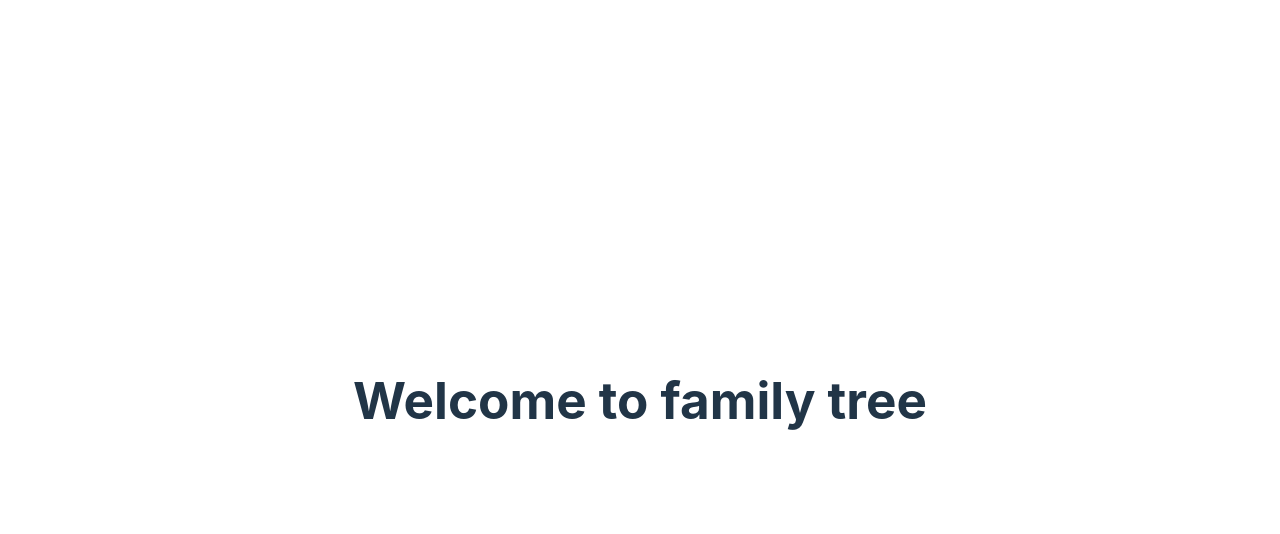
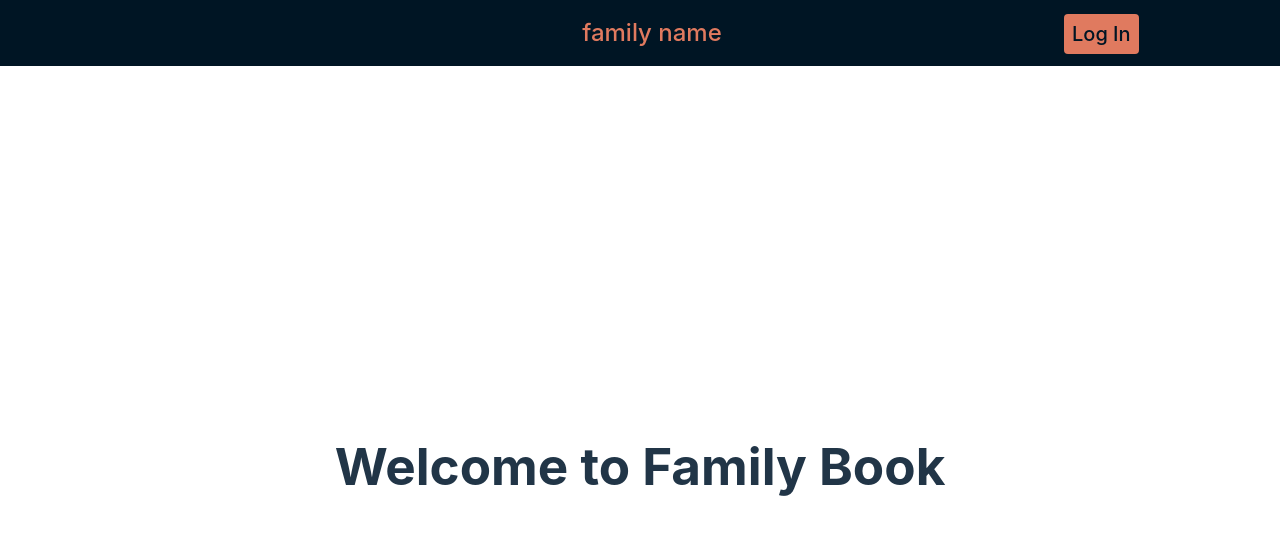
Before and after one commit to sharmas07/Team_Git, a React (Vite) app in the folder client/: page / in a window 1280 px wide. Shown: the top 534 px of the page. Built offline with nearby package versions, Linux system fonts and the light colour scheme.

Commit message:
add navbar

```diff
--- a/client/package.json
+++ b/client/package.json
@@ -11,7 +11,9 @@
   "dependencies": {
     "react": "^18.2.0",
     "react-dom": "^18.2.0",
-    "react-router-dom": "^6.9.0"
+    "react-icons": "^4.8.0",
+    "react-router-dom": "^6.9.0",
+    "styled-components": "^5.3.9"
   },
   "devDependencies": {
     "@types/react": "^18.0.28",
--- a/client/src/App.jsx
+++ b/client/src/App.jsx
@@ -1,13 +1,17 @@
-import { useState } from 'react'
-import './App.css'
+import React from 'react';
+import './App.css';
+import Navbar from './components/Navbar';
+import { BrowserRouter as Router, Routes, Route } from 'react-router-dom';
+import Home from './pages';
+
 
 function App() {
-
-  return (
-    <div className="App">
-      <h1>Welcome to family tree</h1>
-    </div>
-  )
+return (
+	<Router>
+	<Navbar />
+  <Home />
+	</Router>
+);
 }
 
-export default App
+export default App;
--- /dev/null
+++ b/client/src/components/navbar/NavbarElements.js
@@ -0,0 +1,88 @@
+import { FaBars } from 'react-icons/fa';
+import { NavLink as Link } from 'react-router-dom';
+import styled from 'styled-components';
+
+export const Nav = styled.nav`
+background: #001524;
+height: 60px;
+display: flex;
+font-size : 24px;
+justify-content: center;
+padding: 0.2rem calc((100vw - 1000px) / 2);
+z-index: 12;
+/* Third Nav */
+/* justify-content: flex-start; */
+`;
+
+export const NavLink = styled(Link)`
+color: #E07A5F;
+display: flex;
+align-items: center;
+text-decoration: none;
+padding: 0 1rem;
+height: 100%;
+cursor: pointer;
+&.active {
+	color: #E07A5F;
+}
+&:hover {
+    color:#E07A5F;
+  }
+`;
+
+export const Bars = styled(FaBars)`
+display: none;
+color: #808080;
+@media screen and (max-width: 768px) {
+	display: block;
+	position: absolute;
+	top: 0;
+	right: 0;
+	transform: translate(-100%, 75%);
+	font-size: 1.8rem;
+	cursor: pointer;
+}
+`;
+
+export const NavMenu = styled.div`
+display: flex;
+align-items: center;
+margin-right: -24px;
+/* Second Nav */
+/* margin-right: 24px; */
+/* Third Nav */
+/* width: 100vw;
+white-space: nowrap; */
+@media screen and (max-width: 768px) {
+	display: none;
+}
+`;
+
+export const NavBtn = styled.nav`
+  position: absolute;
+  left: 80%;
+  padding:1rem;
+  font-size:20px;
+  @media screen and (max-width: 768px) {
+    display: none;
+  }
+`;
+
+export const NavBtnLink = styled(Link)`
+  border-radius: 4px;
+  background: #E07A5F;
+  color: #001524;
+  outline: none;
+  padding:.5rem;
+  border: none;
+  cursor: pointer;
+  transition: all 0.2s ease-in-out;
+  text-decoration: none;
+  /* Second Nav */
+  margin-left: 24px;
+  &:hover {
+    transition: all 0.2s ease-in-out;
+    background:#001524;
+    color:#E07A5F;
+  }
+`;
--- /dev/null
+++ b/client/src/components/navbar/index.jsx
@@ -0,0 +1,30 @@
+import React from 'react';
+import {
+Nav,
+NavLink,
+Bars,
+NavMenu,
+NavBtn,
+NavBtnLink,
+} from './NavbarElements';
+
+
+const Navbar = () => {
+return (
+	<>
+	<Nav>
+		<Bars />
+		<NavMenu>
+		<NavLink to='/' activeStyle>
+			family name
+		</NavLink>
+        </NavMenu>
+		<NavBtn>
+          <NavBtnLink to='/login'>Log In</NavBtnLink>
+        </NavBtn>
+	</Nav>
+	</>
+);
+};
+
+export default Navbar;
--- a/client/src/index.css
+++ b/client/src/index.css
@@ -5,7 +5,7 @@
 
   color-scheme: light dark;
   color: rgba(255, 255, 255, 0.87);
-  background-color: #242424;
+  background-color: #001524;
 
   font-synthesis: none;
   text-rendering: optimizeLegibility;
@@ -19,6 +19,7 @@
   color: #646cff;
   text-decoration: inherit;
 }
+
 a:hover {
   color: #535bf2;
 }
@@ -45,9 +46,11 @@
   cursor: pointer;
   transition: border-color 0.25s;
 }
+
 button:hover {
   border-color: #646cff;
 }
+
 button:focus,
 button:focus-visible {
   outline: 4px auto -webkit-focus-ring-color;
@@ -58,9 +61,11 @@
     color: #213547;
     background-color: #ffffff;
   }
+
   a:hover {
     color: #747bff;
   }
+
   button {
     background-color: #f9f9f9;
   }
--- /dev/null
+++ b/client/src/pages/index.jsx
@@ -0,0 +1,12 @@
+import React from 'react';
+
+function Home() {
+return (
+	<div className='App'>
+		<h1>Welcome to Family Book</h1>
+	</div>
+);
+}
+
+
+export default Home;
```
Also changed, not shown: client/src/pages/about.jsx (added, +18 -0 lines), client/src/pages/login.jsx (added, +12 -0 lines), 1 other file (tests, documents, lock files or other folders).
